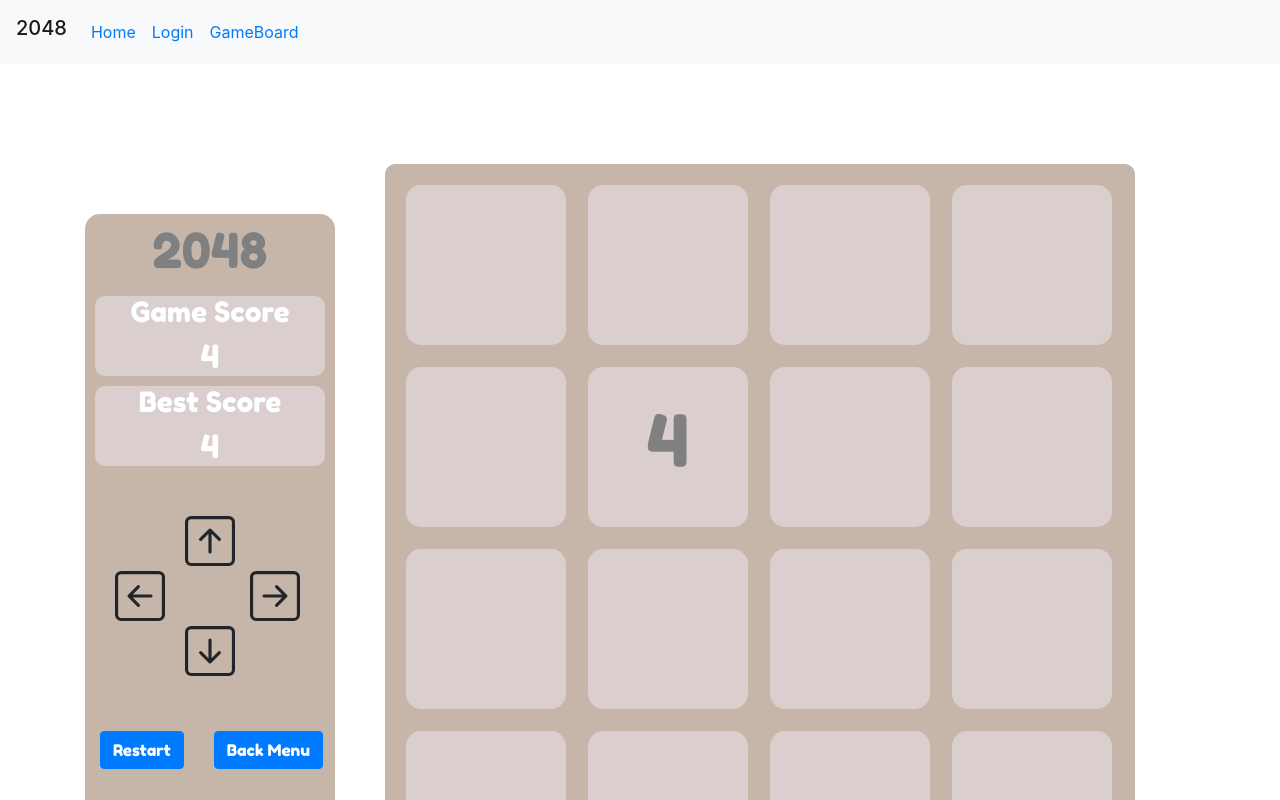
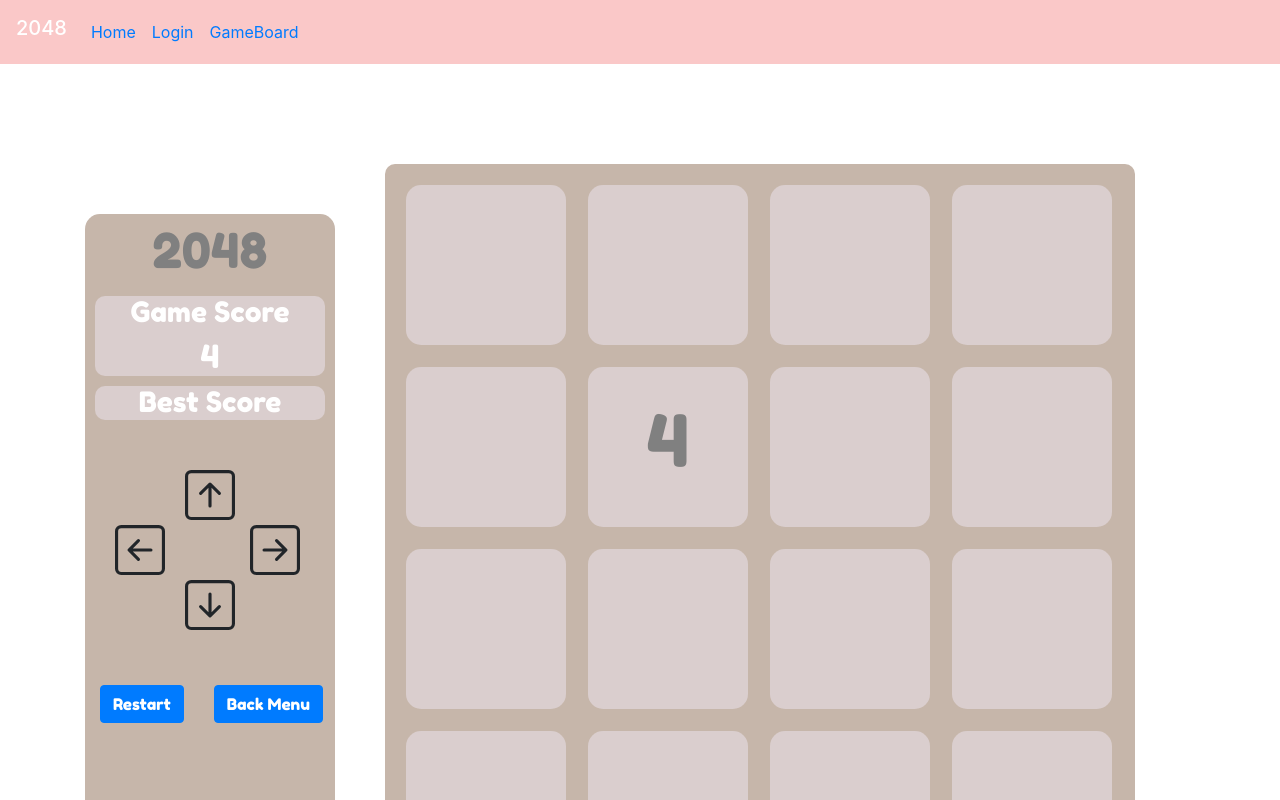
Before and after one commit to fullmoon-sg/2048Game, a Vue app in the folder enhanced_2048/: page /#/GameBoard in a window 1280 px wide. Shown: the top 800 px of the page. Built offline with nearby package versions, Linux system fonts and the light colour scheme.

Commit message:
add csss doodle

```diff
--- a/enhanced_2048/src/App.vue
+++ b/enhanced_2048/src/App.vue
@@ -1,50 +1,55 @@
 <template>
   <div id="app">
-
-    <nav class="navbar navbar-expand-lg navbar-light bg-light">
-  <h1 class="navbar-brand" href="#" style="color: red bold">2048</h1>
+    <nav class="navbar navbar-expand-lg navbar-dark ">
+      <h1 class="navbar-brand" href="#">2048</h1>
       <div class="collapse navbar-collapse" id="navbarNav">
         <ul class="navbar-nav">
           <li class="nav-item active">
-        <a class="nav-link" href="#"><router-link to="/Home">Home</router-link></a>
+            <a class="nav-link" href="#"
+              ><router-link to="/Home">Home</router-link></a
+            >
           </li>
           <li class="nav-item">
-        <a class="nav-link" href="#"><router-link to="/Login">Login</router-link></a>
+            <a class="nav-link" href="#"
+              ><router-link to="/Login">Login</router-link></a
+            >
           </li>
           <li class="nav-item">
-        <a class="nav-link" href="#"><router-link to='/GameBoard'>GameBoard</router-link></a>
+            <a class="nav-link" href="#"
+              ><router-link to="/GameBoard">GameBoard</router-link></a
+            >
           </li>
         </ul>
       </div>
     </nav>
-      <router-view v-on:giveName="storeName" :sharedData='sharedData'></router-view>
+    <router-view
+      v-on:loginName="storeName"
+      :sharedData="sharedData"
+    ></router-view>
   </div>
 </template>
 
 <script>
-
 export default {
-  name: 'App',
-  components: {
-
+  name: "App",
+  components: {},
+  data: function () {
+    return {
+      sharedData: {
+        name: "",
       },
-  data : function(){
-      return{
-          'sharedData' : {
-                'name' : ""
-          }
-
-      }
+    };
   },
-  methods:{
-      storeName:function(name){
+  methods: {
+    storeName: function (name) {
       this.sharedData.name = name;
-      }
-  }
-
-}
+    },
+  },
+};
 </script>
 
 <style>
-
+.navbar {
+  background-color: rgba(250, 200, 200, 1) !important;
+}
 </style>
--- a/enhanced_2048/src/components/GameBoard.vue
+++ b/enhanced_2048/src/components/GameBoard.vue
@@ -5,11 +5,11 @@
         <div id="name">{{sharedData.name}}</div>
       <div class="game-score">
         <h3>Game Score</h3>
-        <h2>{{ score }}</h2>
+        <h2>{{score}}</h2>
       </div>
         <div class="game-score">
         <h3>Best Score</h3>
-        <h2>4</h2>
+        <h2>{{bestScore}}</h2>
       </div>
       <!-- end of Game Score div -->
       <div>
--- a/enhanced_2048/src/components/Home.vue
+++ b/enhanced_2048/src/components/Home.vue
@@ -12,15 +12,22 @@
           </tr>
         </thead>
         <tbody>
-                    <tr v-for="hf in sort" v-bind:key="hf._id" v-bind:bestScore="hf.score">
+          <tr v-for="hf in sortScore" v-bind:key="hf._id">
             <td>Rank</td>
-                        <td>{{hf.name}}</td>
-                        <td>{{hf.score}}</td>
-                        <td>{{hf.date}}</td>
+            <td>{{ hf.name }}</td>
+            <td>{{ hf.score }}</td>
+            <td>{{ hf.date }}</td>
           </tr>
         </tbody>
       </table>
-
+      <css-doodle>
+        :doodle { @grid: 15 / 100vmax; background: #fff; cursor: pointer; }
+        :doodle(:hover) { --s: 1 ; } :after { content: @pick(2,0,4,8);
+        font-size: 4vmax; color: #E6E4DB; transform: scale(@rand(.2, .9)); }
+        transition: .5s cubic-bezier(.175, .885, .32, 1.275); transition-delay:
+        @rand(550ms); transform: translateY(calc(var(--s) * 100%))
+        rotate(calc(var(--s) * 360deg));
+      </css-doodle>
     </div>
   </div>
 </template>
@@ -39,20 +46,16 @@ export default {
       hall_fame: [],
     };
   },
-  computed:{
-     sort : function(){
+  computed: {
+    sortScore: function () {
       let sortScore = this.hall_fame.slice(0);
-        //  console.log(sortScore[1].score)
-        //  return sortScore
-         sortScore.sort(function(a,b){
+      sortScore.sort(function (a, b) {
         return b.score - a.score;
-         })
+      });
       return sortScore;
-
-
-    }
-  }
-}
+    },
+  },
+};
 </script>
 
 <style scoped>
@@ -62,19 +65,36 @@ h1 {
 
 .table {
   position: absolute;
-  left: 300px;
+  left: 550px;
   width: 800px;
   height: 500px;
+  font-family: "Fredoka One", cursive;
 }
 
 .table-header {
   margin-top: 20px;
   padding: 10px;
   background-color: rgba(250, 200, 200);
+  font-size: 18px;
   font-weight: bold;
+  text-align: center;
 }
 
-td{
-    font-size: 14px;
+td {
+  text-align: center;
+  font-size: 24px;
+  color: grey;
+}
+
+body {
+  font: 900 100px/0.65 system-ui;
+  margin: 0;
+  overflow: hidden;
+  width: 110%;
+}
+span {
+  display: inline-block;
+  text-indent: -2rem;
+  position: relative;
 }
 </style>
--- a/enhanced_2048/src/components/Login.vue
+++ b/enhanced_2048/src/components/Login.vue
@@ -55,7 +55,7 @@ export default {
   },
   methods: {
     addPlayer: async function () {
-      this.$emit('giveName',this.name)
+      this.$emit('loginName',this.name)
       await axios.post(
         "https://3000-fa64be6f-4931-4818-98d6-1cd8524de106.ws-us03.gitpod.io/add",
         {
--- a/enhanced_2048/src/main.js
+++ b/enhanced_2048/src/main.js
@@ -2,6 +2,7 @@ import Vue from 'vue'
 import App from './App.vue'
 import { BootstrapVue, IconsPlugin } from 'bootstrap-vue'
 import VueRouter from 'vue-router';
+import 'css-doodle';
 
 
 Vue.config.productionTip = false
```
Lines whose indentation alone changed are shown as unchanged.
